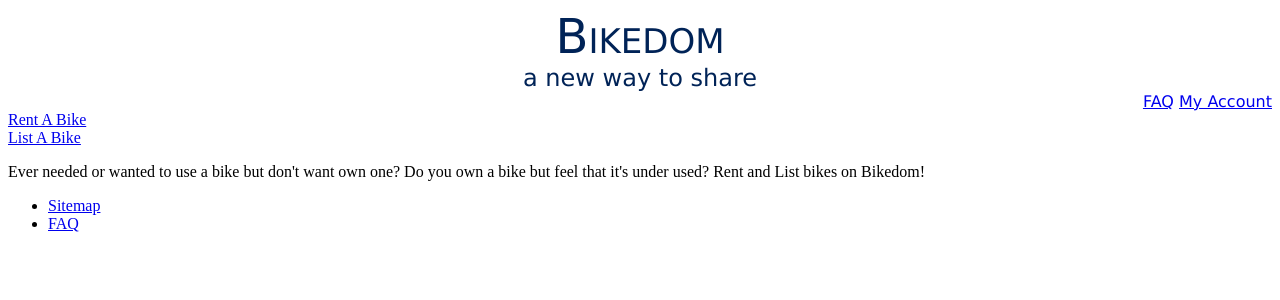
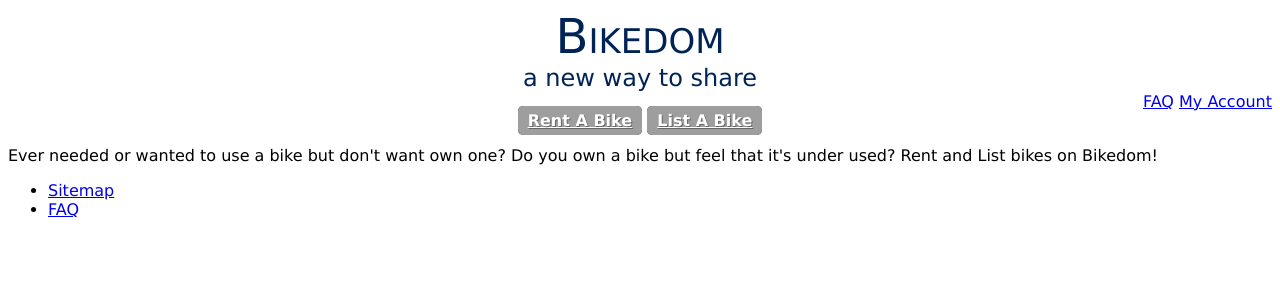
Before and after one commit to blakearnold/Bikedom, a PHP site: page /bikedomHome.php in a window 1280 px wide. Shown: the top 300 px of the page. Run offline with PHP 8.4, Linux system fonts and the light colour scheme; some libraries are stand-ins or nearby versions; grey boxes are pictures that could not be loaded.

Commit message:
css for body, buttons

```diff
--- a/bikedomHome.php
+++ b/bikedomHome.php
@@ -4,11 +4,11 @@ print_head();
 print_header();
 ?>
 <div class="body">
-<div class="rent"><a href="rent.php">Rent A Bike</a></div>
-<div class="list"><a href="list.php">List A Bike</a><div>
+<div class="buttons"><a href="rent.php" class='button'>Rent A Bike</a>
+<a href="list.php" class='button'>List A Bike</a><div>
 
 
-<div class="desciption">
+<div class="description">
 <p> Ever needed or wanted to use a bike but don't want own one? Do you own a bike but feel that it's under used? Rent and List bikes on Bikedom!</p>
 
 </p>
--- a/style.css
+++ b/style.css
@@ -18,3 +18,34 @@
 	text-align: right;
 	font-size: 1em;
 }
+.body {
+	font-family: Verdana, sans-serif;
+}
+
+
+
+.button {
+    padding: 5px 10px;
+    display: inline;
+    background: #002357 url(button.png) repeat-x bottom;
+    border: none;
+    color: #fff;
+    cursor: pointer;
+    font-weight: bold;
+    border-radius: 5px;
+    -moz-border-radius: 5px;
+    -webkit-border-radius: 5px;
+    text-shadow: 1px 1px #666;
+}
+
+.buttons {
+	text-align: center;
+}
+
+.description {
+	text-align: left;
+}
+
+.footer {
+	text-align: left;
+}
```
